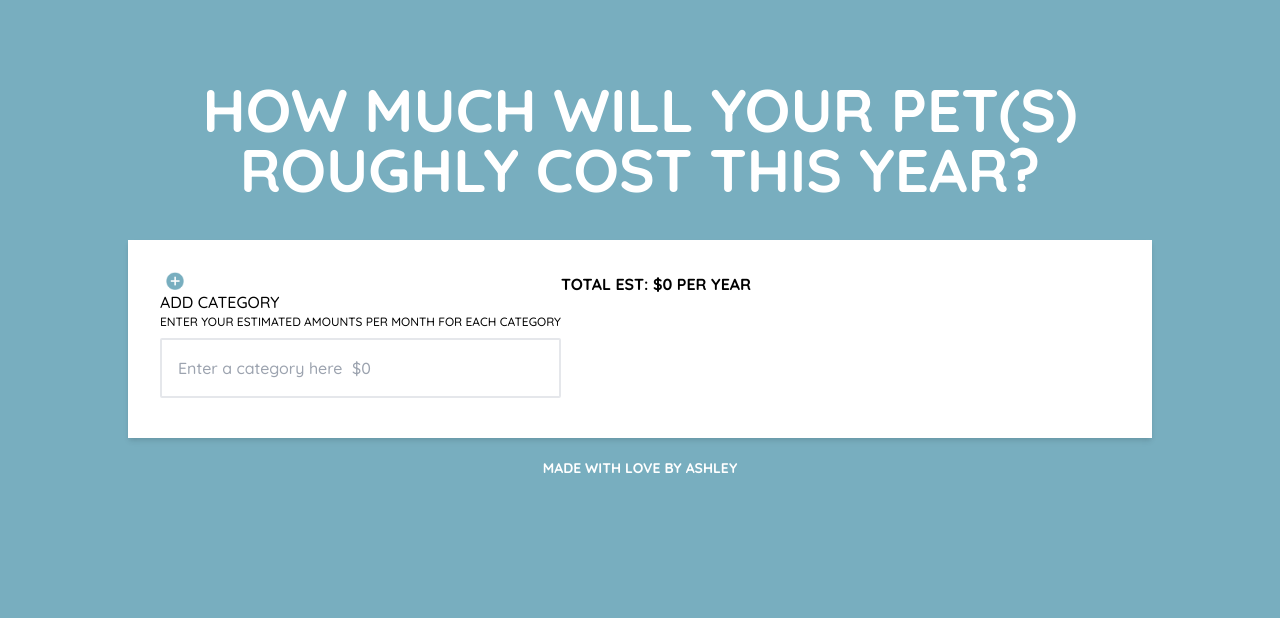
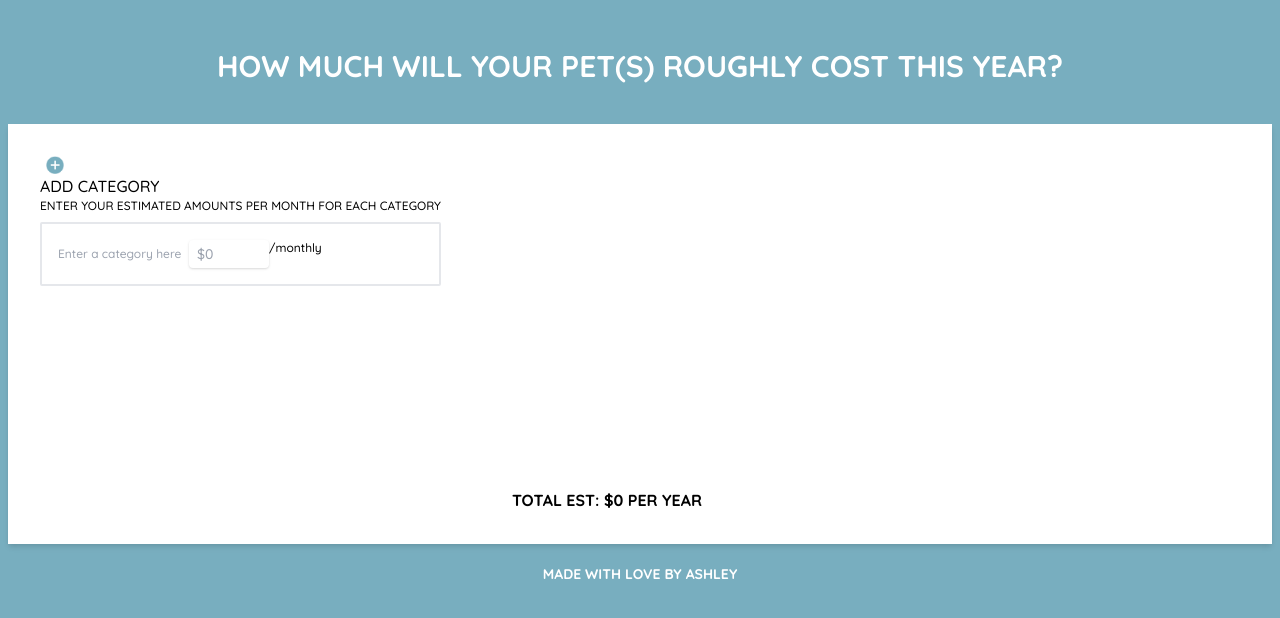
Before and after one commit to splashley/yearly-pet-costs-app, a React (Create React App) app: page / in a window 1280 px wide. Shown: the top 618 px of the page. Built offline with nearby package versions, Linux system fonts and the light colour scheme.

Commit message:
added changes for piechart

```diff
--- a/package.json
+++ b/package.json
@@ -14,6 +14,7 @@
     "react": "^17.0.1",
     "react-apexcharts": "^1.3.7",
     "react-dom": "^17.0.1",
+    "react-minimal-pie-chart": "^8.1.0",
     "react-rangeslider": "^2.2.0",
     "react-scripts": "4.0.1",
     "tailwindcss": "npm:@tailwindcss/postcss7-compat@^2.0.2",
--- a/src/App.js
+++ b/src/App.js
@@ -3,8 +3,8 @@ import Main from "./components/MainCopy";
 
 function App() {
   return (
-    <div className="bg-glacier py-10 px-32 h-screen font-quicksand">
-      <h1 className="p-10 text-6xl text-center text-white font-bold">
+    <div className="bg-glacier p-2 h-screen font-quicksand">
+      <h1 className="p-10 text-3xl text-center text-white font-bold">
         HOW MUCH WILL YOUR PET(S) ROUGHLY COST THIS YEAR?
       </h1>
       <Main />
--- a/src/components/MainCopy.js
+++ b/src/components/MainCopy.js
@@ -1,6 +1,6 @@
 import React from "react";
 import addBtn from "../assets/addBtn.png";
-// import { UserInfoContext } from "../UserInfoContext";
+import { PieChart } from "react-minimal-pie-chart";
 
 const Main = () => {
   const defaultValue = [
@@ -9,8 +9,10 @@ const Main = () => {
       monthlyAmount: "",
     },
   ];
+
   const [list, setList] = React.useState(defaultValue);
   const [runningTotal, setRunningTotal] = React.useState(0); // * get runningTotal in state
+  const [chartOptions, setChartOptions] = React.useState([]);
 
   // *
   // * Simple function to loop through the list and add up the monthlyAmount values
@@ -20,7 +22,7 @@ const Main = () => {
     let total = 0;
     list.forEach((item) => {
       if (!item.monthlyAmount) return; // * If we see a new category with an undefined monthlyAmount value, move along
-      total = total + Number(item.monthlyAmount); // * Add the monthlyAmount to the total
+      total = total + Number(item.monthlyAmount) * 12; // * Add the monthlyAmount to the total
     });
     setRunningTotal(total.toLocaleString()); // * Set the value in state so the render function can read and update it on the page
   }
@@ -33,6 +35,7 @@ const Main = () => {
     let array = [...list]; // * creates the clone of the list state so we aren't mutating state directly - big no no
     array[index].categoryName = name; // * inside your cloned state, update the categoryName using the index we passed in to our new value
     setList(array); // * after we updated our new value, update your state with the new data
+    buildChartOptions();
   }
 
   function handleAmountChange(amount, index) {
@@ -40,13 +43,38 @@ const Main = () => {
     array[index].monthlyAmount = amount; // * inside your cloned state, update the monthlyAmount using the index we passed in to our new value
     setList(array); // * after we updated our new value, update your state with the new data
     updateTotal(); // * update our totals value when an amount changes
+    buildChartOptions();
   }
 
   // * moving this logic to a separate function to clean up html
   function addEmptyCategory() {
-    const newArr = [...list, ...defaultValue]; // * create a new array using the existing list and the default value. We have to use the spread operator here on the default value because it is initialized as an array
-    setList(newArr); // * set our state with the new default value
-    updateTotal();
+    const totalCategories = list.length;
+    if (totalCategories > 10) {
+      alert("You have reached the max");
+    } else {
+      const newArr = [...list, ...defaultValue]; // * create a new array using the existing list and the default value. We have to use the spread operator here on the default value because it is initialized as an array
+      setList(newArr); // * set our state with the new default value
+      updateTotal();
+    }
+  }
+
+  function generateRandomColour() {
+    const randomColour = Math.floor(Math.random() * 16777215).toString(16);
+    return `#${randomColour}`;
+  }
+
+  //  you'll need to make a function that builds that data object property with your categories array
+  function buildChartOptions() {
+    const array = [...list];
+    const optionsObject = [];
+    array.forEach((category) => {
+      optionsObject.push({
+        title: category.categoryName,
+        value: Number(category.monthlyAmount),
+        color: generateRandomColour(),
+      });
+    });
+    setChartOptions(optionsObject);
   }
 
   return (
@@ -55,6 +83,7 @@ const Main = () => {
         <div className="flex">
           <div>
             <button
+              className="align-baseline"
               onClick={() => {
                 addEmptyCategory();
               }}
@@ -76,11 +105,12 @@ const Main = () => {
             return (
               <div
                 key={index}
-                className="flex flex-row p-4 my-2 border-solid border-2 border-grey rounded-sm"
+                className="flex flex-row p-4 my-2 border-solid border-2 border-grey rounded-sm text-xs"
               >
                 <input
                   name="categoryName"
                   type="text"
+                  className="text-xs"
                   placeholder="Enter a category here"
                   value={el.categoryName}
                   onChange={(e) => {
@@ -90,19 +120,23 @@ const Main = () => {
                 <input
                   name="monthlyAmount"
                   type="number"
+                  className="relative outline-none rounded py-1 px-2 w-20 bg-white shadow text-sm text-gray-700 placeholder-gray-400 focus:outline-none focus:shadow-outline"
                   placeholder="$0"
                   value={el.monthlyAmount}
                   onChange={(e) => {
                     handleAmountChange(e.target.value, index); // * send off the value of the input and the index to our handleAmountChange function
                   }}
-                ></input>
+                ></input>{" "}
+                /monthly
               </div>
             );
           })}
         </div>
       </div>
       <div className="right-side">
-        <div id="pieChart"></div>
+        <div id="pieChart" className="p-4">
+          <PieChart data={chartOptions} />
+        </div>
         <div className="font-bold text-center ">
           TOTAL EST: ${runningTotal} PER YEAR
         </div>
```
Also changed, not shown: 2 other files (tests, documents, lock files or other folders).
